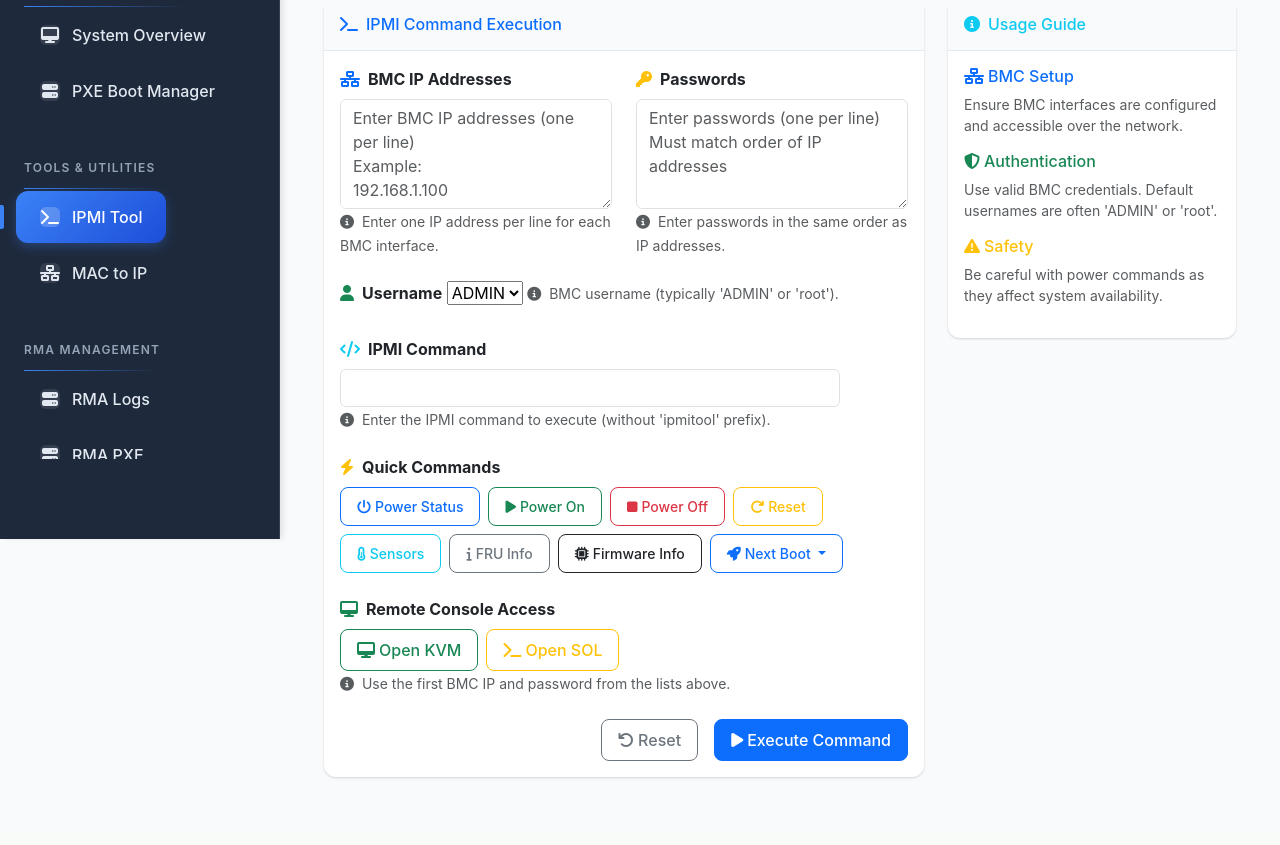
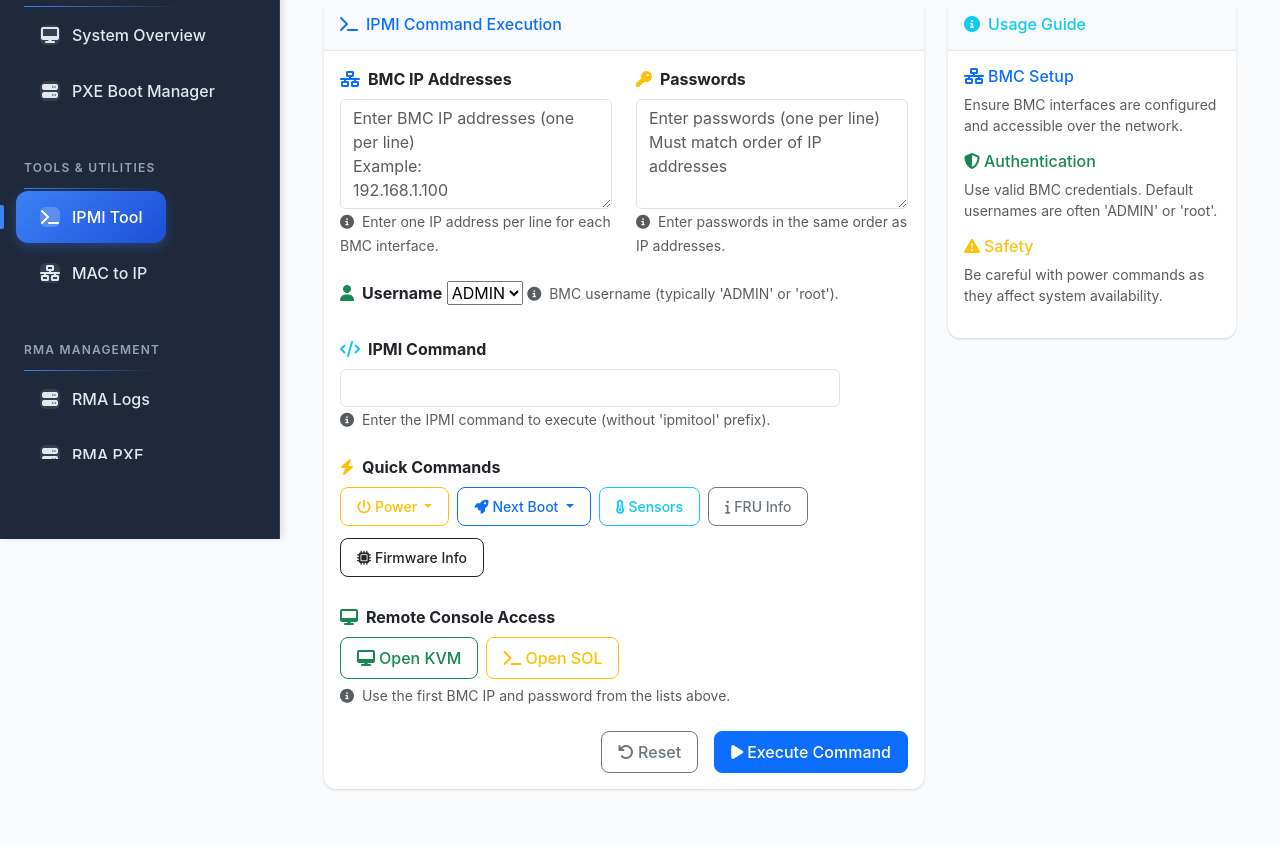
Before and after one commit to wequal/rd1web, a Django app: page /ipmitool/ in a window 1280 px wide. Shown: the part 261-1106 px from the top of the page. Before the commit the page ends 1040 px from the top, so only its background shows below. Run offline with Django 5.2, Linux system fonts and the light colour scheme; the visitor is signed in with stand-in values (Sample User, id 1).

Commit message:
9/17/25 p1

```diff
--- a/rd1web/templates/features/ipmitool.html
+++ b/rd1web/templates/features/ipmitool.html
@@ -124,18 +124,72 @@
                                 <i class="fas fa-bolt me-2 text-warning"></i>Quick Commands
                             </label>
                             <div class="d-flex flex-wrap gap-2">
-                                <button type="button" class="btn btn-sm btn-outline-primary" onclick="setCommand('power status')">
-                                    <i class="fas fa-power-off me-1"></i>Power Status
-                                </button>
-                                <button type="button" class="btn btn-sm btn-outline-success" onclick="setCommand('power on')">
-                                    <i class="fas fa-play me-1"></i>Power On
-                                </button>
-                                <button type="button" class="btn btn-sm btn-outline-danger" onclick="setCommand('power off')">
-                                    <i class="fas fa-stop me-1"></i>Power Off
-                                </button>
-                                <button type="button" class="btn btn-sm btn-outline-warning" onclick="setCommand('power reset')">
-                                    <i class="fas fa-redo me-1"></i>Reset
-                                </button>
+                                <!-- Power Management Dropdown -->
+                                <div class="dropdown">
+                                    <button class="btn btn-sm btn-outline-warning dropdown-toggle" type="button" id="powerDropdown" data-bs-toggle="dropdown" aria-expanded="false">
+                                        <i class="fas fa-power-off me-1"></i>Power
+                                    </button>
+                                    <ul class="dropdown-menu" aria-labelledby="powerDropdown">
+                                        <li>
+                                            <a class="dropdown-item" href="#" onclick="setCommand('power status')">
+                                                <i class="fas fa-info-circle me-2 text-primary"></i>Power Status
+                                            </a>
+                                        </li>
+                                        <li><hr class="dropdown-divider"></li>
+                                        <li>
+                                            <a class="dropdown-item" href="#" onclick="setCommand('power on')">
+                                                <i class="fas fa-play me-2 text-success"></i>Power On
+                                            </a>
+                                        </li>
+                                        <li>
+                                            <a class="dropdown-item" href="#" onclick="setCommand('power off')">
+                                                <i class="fas fa-stop me-2 text-danger"></i>Power Off
+                                            </a>
+                                        </li>
+                                        <li>
+                                            <a class="dropdown-item" href="#" onclick="setCommand('power reset')">
+                                                <i class="fas fa-redo me-2 text-warning"></i>Reset
+                                            </a>
+                                        </li>
+                                    </ul>
+                                </div>
+
+                                <!-- Next Boot Dropdown -->
+                                <div class="dropdown">
+                                    <button class="btn btn-sm btn-outline-primary dropdown-toggle" type="button" id="nextBootDropdown" data-bs-toggle="dropdown" aria-expanded="false">
+                                        <i class="fas fa-rocket me-1"></i>Next Boot
+                                    </button>
+                                    <ul class="dropdown-menu" aria-labelledby="nextBootDropdown">
+                                        <li>
+                                            <a class="dropdown-item" href="#" onclick="setCommand('chassis bootdev bios')">
+                                                <i class="fas fa-desktop me-2 text-info"></i>Boot BIOS
+                                            </a>
+                                        </li>
+                                        <li>
+                                            <a class="dropdown-item" href="#" onclick="setCommand('chassis bootdev pxe')">
+                                                <i class="fas fa-network-wired me-2 text-primary"></i>Boot PXE
+                                            </a>
+                                        </li>
+                                        <li>
+                                            <a class="dropdown-item" href="#" onclick="setCommand('chassis bootdev disk')">
+                                                <i class="fas fa-hdd me-2 text-dark"></i>Boot Disk
+                                            </a>
+                                        </li>
+                                        <li>
+                                            <a class="dropdown-item" href="#" onclick="setCommand('chassis bootdev cdrom')">
+                                                <i class="fas fa-compact-disc me-2 text-secondary"></i>Boot CD/DVD
+                                            </a>
+                                        </li>
+                                        <li><hr class="dropdown-divider"></li>
+                                        <li>
+                                            <a class="dropdown-item" href="#" onclick="setCommand('chassis bootdev none clear-cmos=yes')">
+                                                <i class="fas fa-eraser me-2 text-danger"></i>Clear CMOS
+                                            </a>
+                                        </li>
+                                    </ul>
+                                </div>
+
+                                <!-- Other Quick Commands -->
                                 <button type="button" class="btn btn-sm btn-outline-info" onclick="setCommand('sdr')">
                                     <i class="fas fa-thermometer-half me-1"></i>Sensors
                                 </button>
@@ -145,28 +199,6 @@
                                 <button type="button" id="firmwareInfoBtn" class="btn btn-sm btn-outline-dark">
                                     <i class="fas fa-microchip me-1"></i>Firmware Info
                                 </button>
-                            <div class="dropdown">
-                                <button class="btn btn-sm btn-outline-primary dropdown-toggle" type="button" id="nextBootDropdown" data-bs-toggle="dropdown" aria-expanded="false">
-                                    <i class="fas fa-rocket fa-boot me-1"></i>Next Boot
-                                </button>
-                                <ul class="dropdown-menu" aria-labelledby="nextBootDropdown">
-                                    <li>
-                                        <a class="dropdown-item" href="#" onclick="setCommand('chassis bootdev bios')">
-                                            <i class="fas fa-desktop me-1"></i>Boot BIOS
-                                        </a>
-                                    </li>
-                                    <li>
-                                        <a class="dropdown-item" href="#" onclick="setCommand('chassis bootdev pxe')">
-                                            <i class="fas fa-network-wired me-1"></i>Boot PXE
-                                        </a>
-                                    </li>
-                                    <li>
-                                        <a class="dropdown-item" href="#" onclick="setCommand('chassis bootdev none clear-cmos=yes')">
-                                            <i class="fas fa-eraser me-1"></i>Clear CMOS
-                                        </a>
-                                    </li>
-                                </ul>
-                            </div>
                             </div>
                         </div>
 
@@ -424,7 +456,7 @@
             <div class="modal-body">
                 <div class="row">
                     <div class="col-md-6">
-                        <h6>Power Management</h6>
+                        <h6><i class="fas fa-power-off me-1 text-warning"></i>Power Management</h6>
                         <ul class="list-unstyled">
                             <li><code>power status</code> - Check power state</li>
                             <li><code>power on</code> - Power on system</li>
@@ -433,7 +465,7 @@
                             <li><code>power cycle</code> - Power cycle</li>
                         </ul>
 
-                        <h6>System Information</h6>
+                        <h6><i class="fas fa-info me-1 text-info"></i>System Information</h6>
                         <ul class="list-unstyled">
                             <li><code>fru print</code> - FRU information</li>
                             <li><code>mc info</code> - BMC information</li>
@@ -441,7 +473,7 @@
                         </ul>
                     </div>
                     <div class="col-md-6">
-                        <h6>Monitoring</h6>
+                        <h6><i class="fas fa-thermometer-half me-1 text-primary"></i>Monitoring</h6>
                         <ul class="list-unstyled">
                             <li><code>sensor reading</code> - All sensors</li>
                             <li><code>sensor list</code> - Sensor list</li>
@@ -449,11 +481,13 @@
                             <li><code>sel clear</code> - Clear event log</li>
                         </ul>
 
-                        <h6>Boot Options</h6>
+                        <h6><i class="fas fa-rocket me-1 text-success"></i>Boot Options</h6>
                         <ul class="list-unstyled">
+                            <li><code>chassis bootdev bios</code> - Boot to BIOS</li>
                             <li><code>chassis bootdev pxe</code> - Boot from PXE</li>
                             <li><code>chassis bootdev disk</code> - Boot from disk</li>
-                            <li><code>chassis bootdev cdrom</code> - Boot from CD</li>
+                            <li><code>chassis bootdev cdrom</code> - Boot from CD/DVD</li>
+                            <li><code>chassis bootdev none clear-cmos=yes</code> - Clear CMOS</li>
                         </ul>
                     </div>
                 </div>
@@ -491,8 +525,8 @@
 
                         <h6 class="text-info mt-3"><i class="fas fa-bolt me-2"></i>Quick Commands</h6>
                         <ul class="small">
-                            <li><strong>Power Status:</strong> Check current power state</li>
-                            <li><strong>Power On/Off/Reset:</strong> Control system power</li>
+                            <li><strong>Power Dropdown:</strong> Power Status, Power On/Off, Reset - Control system power state</li>
+                            <li><strong>Next Boot Dropdown:</strong> Boot to BIOS, PXE, Disk, CD/DVD, Clear CMOS - Set boot device</li>
                             <li><strong>Sensors:</strong> View temperature, voltage, and fan readings</li>
                             <li><strong>FRU Info:</strong> Display hardware inventory</li>
                             <li><strong>Firmware Info:</strong> Get firmware versions via Redfish API</li>
@@ -586,6 +620,35 @@
     .btn-outline-secondary:hover {
         transform: translateY(-1px);
         transition: all 0.2s ease;
+    }
+
+    /* Dropdown enhancements */
+    .dropdown-menu {
+        border: 1px solid #e2e8f0;
+        box-shadow: 0 4px 6px -1px rgba(0, 0, 0, 0.1), 0 2px 4px -1px rgba(0, 0, 0, 0.06);
+        border-radius: 0.375rem;
+    }
+
+    .dropdown-item {
+        padding: 0.5rem 1rem;
+        font-size: 0.875rem;
+        transition: all 0.15s ease;
+    }
+
+    .dropdown-item:hover {
+        background-color: #f8fafc;
+        transform: translateX(2px);
+    }
+
+    .dropdown-divider {
+        margin: 0.5rem 0;
+        border-top: 1px solid #e2e8f0;
+    }
+
+    /* Quick commands layout improvements */
+    .d-flex.flex-wrap.gap-2 > .dropdown,
+    .d-flex.flex-wrap.gap-2 > button {
+        margin-bottom: 0.25rem;
     }
 </style>
 {% endblock %}
```
